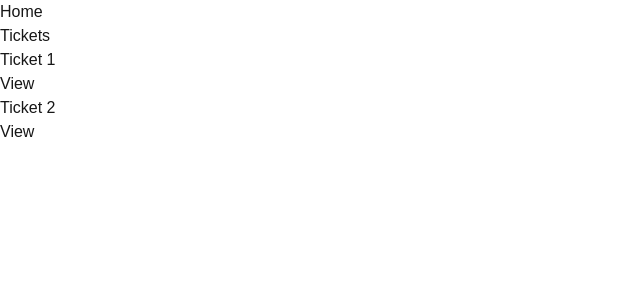
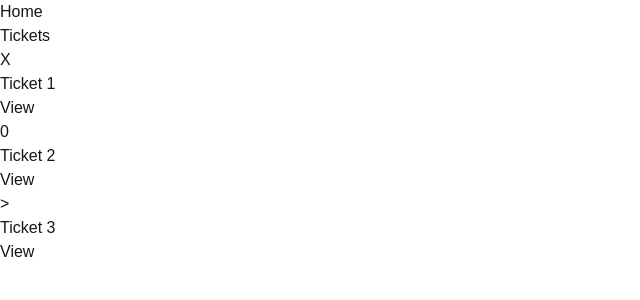
Before and after one commit to char502/full-stack-next-app, a Next.js app: page /tickets in a window 1280 px wide. Shown: the top 300 px of the page, without its empty margins (0-640 px from the left). Built offline with nearby package versions, Linux system fonts and the light colour scheme.

Commit message:
as const assertions

```diff
--- a/src/app/tickets/page.tsx
+++ b/src/app/tickets/page.tsx
@@ -1,12 +1,19 @@
 import Link from 'next/link';
 import { initialTickets } from '@/data';
 import { ticketPath } from '@/paths';
+
+const TICKET_ICONS = {
+  OPEN: '0',
+  IN_PROGRESS: '>',
+  DONE: 'X',
+};
 
 const TicketsPage = () => {
   return (
     <div>
       {initialTickets.map((ticket) => (
         <div key={ticket.id}>
+          <div>{TICKET_ICONS[ticket.status]}</div>
           <h2 className="text-lg">{ticket.title}</h2>
           <Link href={ticketPath(ticket.id)} className="text-sm underline">
             View
--- a/src/data.ts
+++ b/src/data.ts
@@ -3,12 +3,26 @@ export const initialTickets = [
     id: '1',
     title: 'Ticket 1',
     content: 'This is the first ticket',
-    status: 'DONE',
+    status: 'DONE' as const,
   },
   {
     id: '2',
     title: 'Ticket 2',
     content: 'This is the second ticket',
-    status: 'OPEN',
+    status: 'OPEN' as const,
+  },
+  {
+    id: '3',
+    title: 'Ticket 3',
+    content: 'This is the third ticket',
+    status: 'IN_PROGRESS' as const,
   },
 ];
+
+// 'as const' limits the type and says 'DONE' and 'OPEN' are the only statuses in the object
+// now, 'status' is not a string any more (which couyld contain anything)
+
+// These const assertions in the sample data, help us to narrow down the status type from a string
+// to a fixed set of options ('DONE', 'OPEN', and 'IN_PROGRESS')
+
+// Will later define a ticket type so this assertion won't be needed any more
```
